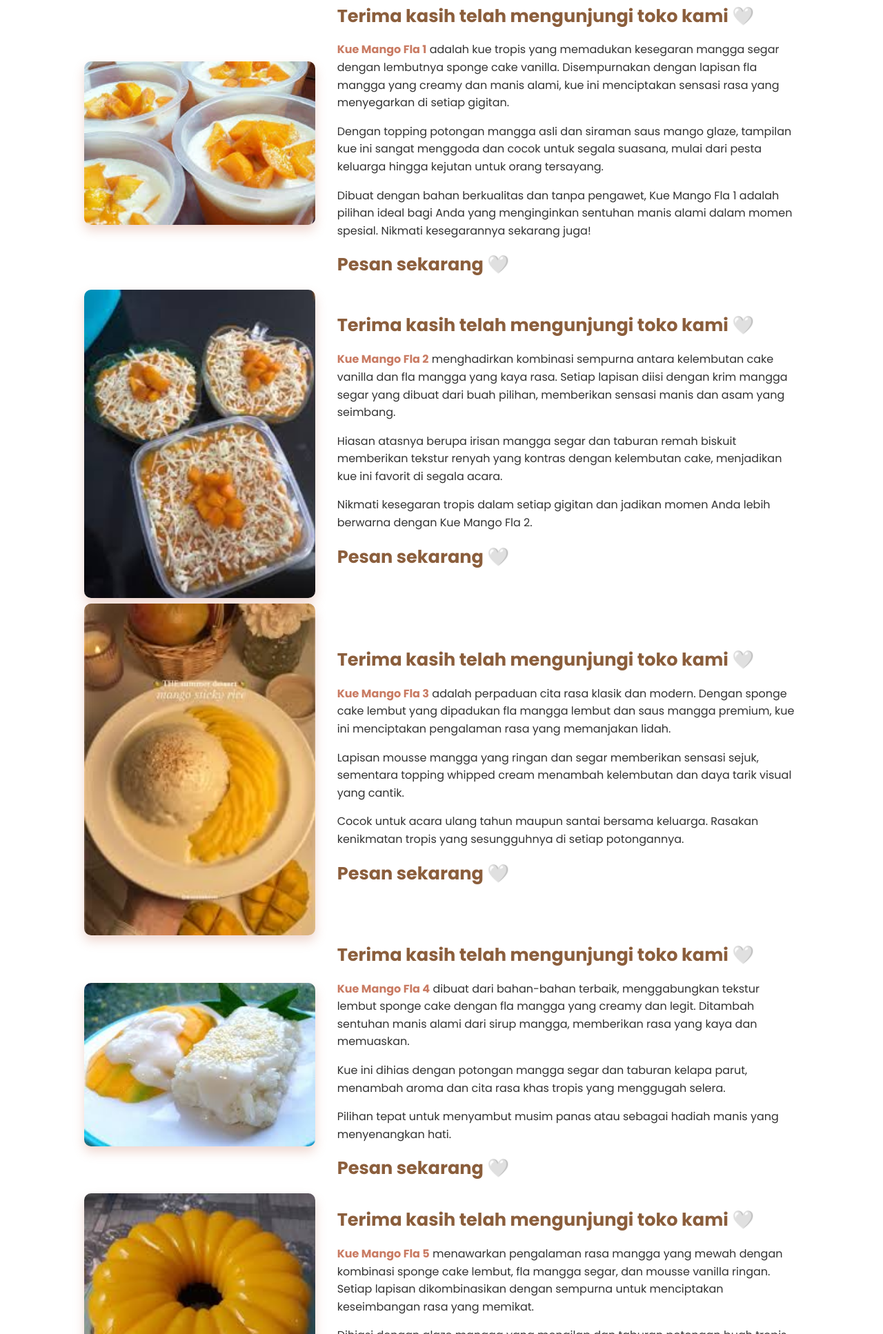
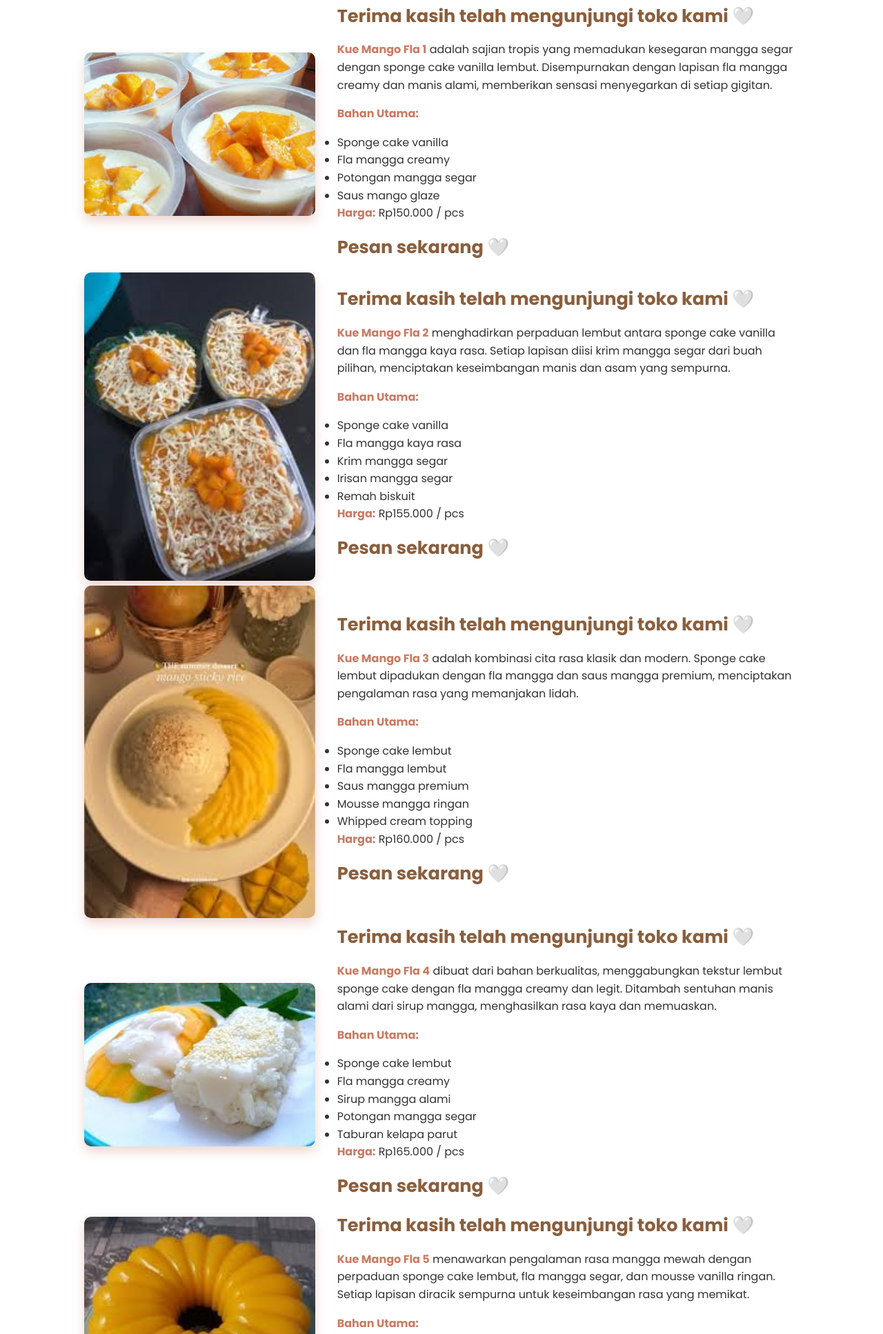
Before and after one commit to nawla4/toko-kue-online-nawla-tsalisa, a plain HTML site: page mango.html in a window 1280 px wide. Shown: the part 785-2719 px from the top of the page at 69% size. Drawn offline with nearby package versions, Linux system fonts and the light colour scheme.

Commit message:
Update mango.html

```diff
--- a/mango.html
+++ b/mango.html
@@ -324,14 +324,21 @@
         <div class="content">
           <h3>Terima kasih telah mengunjungi toko kami 🤍</h3>
           <p>
-  <strong>Kue Mango Fla 1</strong> adalah kue tropis yang memadukan kesegaran mangga segar dengan lembutnya sponge cake vanilla. Disempurnakan dengan lapisan fla mangga yang creamy dan manis alami, kue ini menciptakan sensasi rasa yang menyegarkan di setiap gigitan.
+  <strong>Kue Mango Fla 1</strong> adalah sajian tropis yang memadukan kesegaran mangga segar dengan sponge cake vanilla lembut. Disempurnakan dengan lapisan fla mangga creamy dan manis alami, memberikan sensasi menyegarkan di setiap gigitan.
 </p>
+
+<p><strong>Bahan Utama:</strong></p>
+<ul>
+  <li>Sponge cake vanilla</li>
+  <li>Fla mangga creamy</li>
+  <li>Potongan mangga segar</li>
+  <li>Saus mango glaze</li>
+</ul>
+
 <p>
-  Dengan topping potongan mangga asli dan siraman saus mango glaze, tampilan kue ini sangat menggoda dan cocok untuk segala suasana, mulai dari pesta keluarga hingga kejutan untuk orang tersayang.
+  <strong>Harga:</strong> Rp150.000 / pcs
 </p>
-<p>
-  Dibuat dengan bahan berkualitas dan tanpa pengawet, Kue Mango Fla 1 adalah pilihan ideal bagi Anda yang menginginkan sentuhan manis alami dalam momen spesial. Nikmati kesegarannya sekarang juga!
-</p>
+
 
           <a href="kontak.html" style="text-decoration: none; color: inherit;">
   <h3>Pesan sekarang 🤍</h3>
@@ -348,14 +355,22 @@
         <div class="content">
           <h3>Terima kasih telah mengunjungi toko kami 🤍</h3>
           <p>
-  <strong>Kue Mango Fla 2</strong> menghadirkan kombinasi sempurna antara kelembutan cake vanilla dan fla mangga yang kaya rasa. Setiap lapisan diisi dengan krim mangga segar yang dibuat dari buah pilihan, memberikan sensasi manis dan asam yang seimbang.
+  <strong>Kue Mango Fla 2</strong> menghadirkan perpaduan lembut antara sponge cake vanilla dan fla mangga kaya rasa. Setiap lapisan diisi krim mangga segar dari buah pilihan, menciptakan keseimbangan manis dan asam yang sempurna.
 </p>
+
+<p><strong>Bahan Utama:</strong></p>
+<ul>
+  <li>Sponge cake vanilla</li>
+  <li>Fla mangga kaya rasa</li>
+  <li>Krim mangga segar</li>
+  <li>Irisan mangga segar</li>
+  <li>Remah biskuit</li>
+</ul>
+
 <p>
-  Hiasan atasnya berupa irisan mangga segar dan taburan remah biskuit memberikan tekstur renyah yang kontras dengan kelembutan cake, menjadikan kue ini favorit di segala acara.
+  <strong>Harga:</strong> Rp155.000 / pcs
 </p>
-<p>
-  Nikmati kesegaran tropis dalam setiap gigitan dan jadikan momen Anda lebih berwarna dengan Kue Mango Fla 2.
-</p>
+
 
 
           <a href="kontak.html" style="text-decoration: none; color: inherit;">
@@ -372,14 +387,22 @@
         <div class="content">
           <h3>Terima kasih telah mengunjungi toko kami 🤍</h3>
         <p>
-  <strong>Kue Mango Fla 3</strong> adalah perpaduan cita rasa klasik dan modern. Dengan sponge cake lembut yang dipadukan fla mangga lembut dan saus mangga premium, kue ini menciptakan pengalaman rasa yang memanjakan lidah.
+  <strong>Kue Mango Fla 3</strong> adalah kombinasi cita rasa klasik dan modern. Sponge cake lembut dipadukan dengan fla mangga dan saus mangga premium, menciptakan pengalaman rasa yang memanjakan lidah.
 </p>
+
+<p><strong>Bahan Utama:</strong></p>
+<ul>
+  <li>Sponge cake lembut</li>
+  <li>Fla mangga lembut</li>
+  <li>Saus mangga premium</li>
+  <li>Mousse mangga ringan</li>
+  <li>Whipped cream topping</li>
+</ul>
+
 <p>
-  Lapisan mousse mangga yang ringan dan segar memberikan sensasi sejuk, sementara topping whipped cream menambah kelembutan dan daya tarik visual yang cantik.
+  <strong>Harga:</strong> Rp160.000 / pcs
 </p>
-<p>
-  Cocok untuk acara ulang tahun maupun santai bersama keluarga. Rasakan kenikmatan tropis yang sesungguhnya di setiap potongannya.
-</p>
+
 
 
           <a href="kontak.html" style="text-decoration: none; color: inherit;">
@@ -396,14 +419,22 @@
         <div class="content">
           <h3>Terima kasih telah mengunjungi toko kami 🤍</h3>
           <p>
-  <strong>Kue Mango Fla 4</strong> dibuat dari bahan-bahan terbaik, menggabungkan tekstur lembut sponge cake dengan fla mangga yang creamy dan legit. Ditambah sentuhan manis alami dari sirup mangga, memberikan rasa yang kaya dan memuaskan.
+  <strong>Kue Mango Fla 4</strong> dibuat dari bahan berkualitas, menggabungkan tekstur lembut sponge cake dengan fla mangga creamy dan legit. Ditambah sentuhan manis alami dari sirup mangga, menghasilkan rasa kaya dan memuaskan.
 </p>
+
+<p><strong>Bahan Utama:</strong></p>
+<ul>
+  <li>Sponge cake lembut</li>
+  <li>Fla mangga creamy</li>
+  <li>Sirup mangga alami</li>
+  <li>Potongan mangga segar</li>
+  <li>Taburan kelapa parut</li>
+</ul>
+
 <p>
-  Kue ini dihias dengan potongan mangga segar dan taburan kelapa parut, menambah aroma dan cita rasa khas tropis yang menggugah selera.
+  <strong>Harga:</strong> Rp165.000 / pcs
 </p>
-<p>
-  Pilihan tepat untuk menyambut musim panas atau sebagai hadiah manis yang menyenangkan hati.
-</p>
+
 
 
           <a href="kontak.html" style="text-decoration: none; color: inherit;">
@@ -420,14 +451,22 @@
         <div class="content">
           <h3>Terima kasih telah mengunjungi toko kami 🤍</h3>
          <p>
-  <strong>Kue Mango Fla 5</strong> menawarkan pengalaman rasa mangga yang mewah dengan kombinasi sponge cake lembut, fla mangga segar, dan mousse vanilla ringan. Setiap lapisan dikombinasikan dengan sempurna untuk menciptakan keseimbangan rasa yang memikat.
+  <strong>Kue Mango Fla 5</strong> menawarkan pengalaman rasa mangga mewah dengan perpaduan sponge cake lembut, fla mangga segar, dan mousse vanilla ringan. Setiap lapisan diracik sempurna untuk keseimbangan rasa yang memikat.
 </p>
+
+<p><strong>Bahan Utama:</strong></p>
+<ul>
+  <li>Sponge cake lembut</li>
+  <li>Fla mangga segar</li>
+  <li>Mousse vanilla ringan</li>
+  <li>Glaze mangga mengilap</li>
+  <li>Potongan buah tropis</li>
+</ul>
+
 <p>
-  Dihiasi dengan glaze mangga yang mengilap dan taburan potongan buah tropis lainnya, kue ini tidak hanya lezat tapi juga cantik dipandang.
+  <strong>Harga:</strong> Rp170.000 / pcs
 </p>
-<p>
-  Ideal untuk berbagai acara spesial atau sekadar menikmati camilan manis yang menyegarkan di hari Anda.
-</p>
+
 
 
           <a href="kontak.html" style="text-decoration: none; color: inherit;">
```
